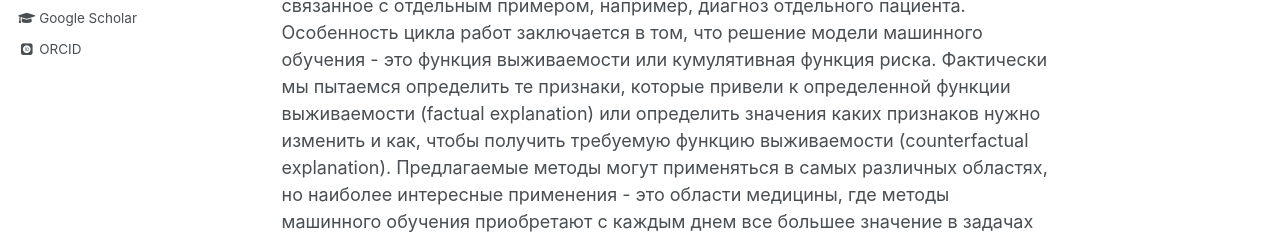
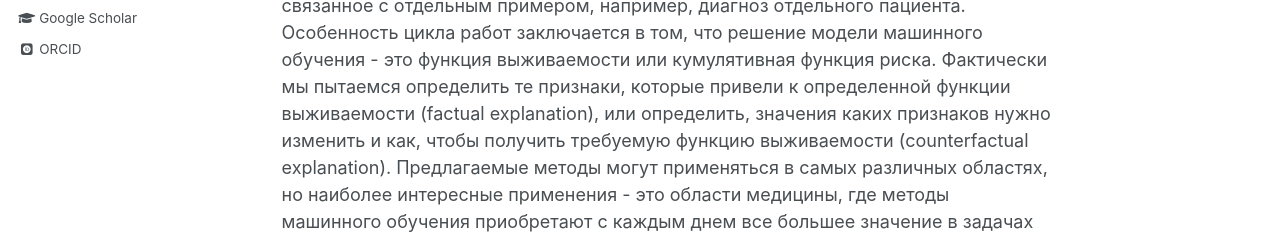
Before and after one commit to levutkin/levutkin.github.io, a Jekyll site: the page built from _research/XAI_surv.md, in a window 1280 px wide and 900 px high. Shown: the part 647-886 px from the top of the window. Built offline with Jekyll 4.4.1, drawn with Linux system fonts in a browser that asks for light colours; some web fonts are replaced; some of the changed text lies outside the part shown.

```diff
--- a/_research/XAI_surv.md
+++ b/_research/XAI_surv.md
@@ -12,7 +12,7 @@ location: ""
 
 **Авторы** - аспирант Максим Ковалев и магистрант Эрнест Касимов (уже магистр) и их научный руководитель, являющиеся сотрудниками лаборатории нейросетевых технологий и искусственного интеллекта Политеха.
 
-Рассматриваемая задача относится к направлению работ в машинном обучении, которые можно объединить названием «объяснительный интеллект», «методы интерпретации» или «eXplainable Artificial Intelligence (XAI)». Основной задачей, решаемой методами объяснения и интерпретации, является определение наиболее значимых признаков данных, которые привели (или не привели) к определенному решению, "принимаемому" моделью машинного обучения (классификатором или регрессором), рассматриваемой как «черный ящик». В работах предлагаются локальные модели интерпретации и объяснения, когда анализируется решение, связанное с отдельным примером, например, диагноз отдельного пациента. Особенность цикла работ заключается в том, что решение модели машинного обучения - это функция выживаемости или кумулятивная функция риска. Фактически мы пытаемся определить те признаки, которые привели к определенной функции выживаемости (factual explanation) или определить значения каких признаков нужно изменить и как, чтобы получить требуемую функцию выживаемости (counterfactual explanation). Предлагаемые методы могут применяться в самых различных областях, но наиболее интересные применения - это области медицины, где методы машинного обучения приобретают с каждым днем все большее значение в задачах диагностики и выбора оптимального вида лечения.
+Рассматриваемая задача относится к направлению работ в машинном обучении, которые можно объединить названием «объяснительный интеллект», «методы интерпретации» или «eXplainable Artificial Intelligence (XAI)». Основной задачей, решаемой методами объяснения и интерпретации, является определение наиболее значимых признаков данных, которые привели (или не привели) к определенному решению, "принимаемому" моделью машинного обучения (классификатором или регрессором), рассматриваемой как «черный ящик». В работах предлагаются локальные модели интерпретации и объяснения, когда анализируется решение, связанное с отдельным примером, например, диагноз отдельного пациента. Особенность цикла работ заключается в том, что решение модели машинного обучения - это функция выживаемости или кумулятивная функция риска. Фактически мы пытаемся определить те признаки, которые привели к определенной функции выживаемости (factual explanation), или определить, значения каких признаков нужно изменить и как, чтобы получить требуемую функцию выживаемости (counterfactual explanation). Предлагаемые методы могут применяться в самых различных областях, но наиболее интересные применения - это области медицины, где методы машинного обучения приобретают с каждым днем все большее значение в задачах диагностики и выбора оптимального вида лечения.
 
 **Список препринтов и публикаций:**
 
```
